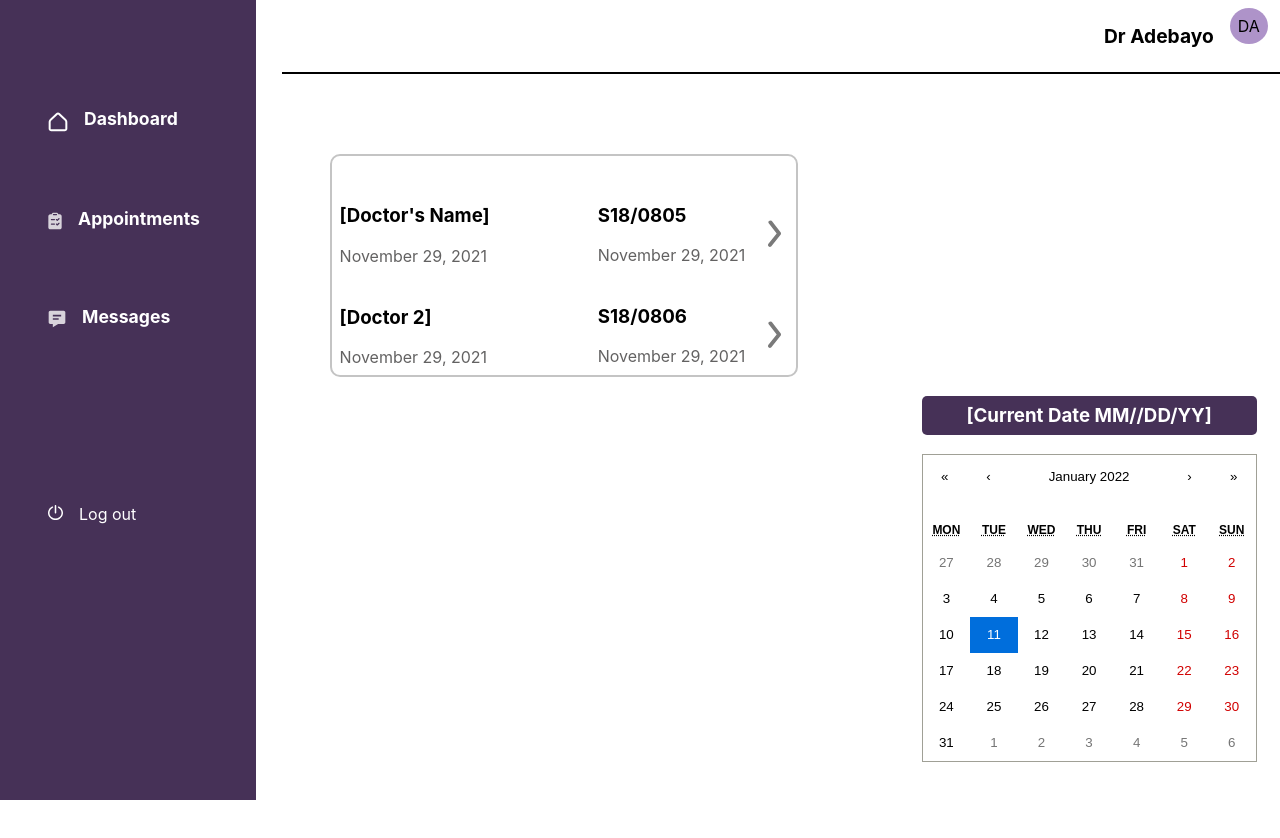
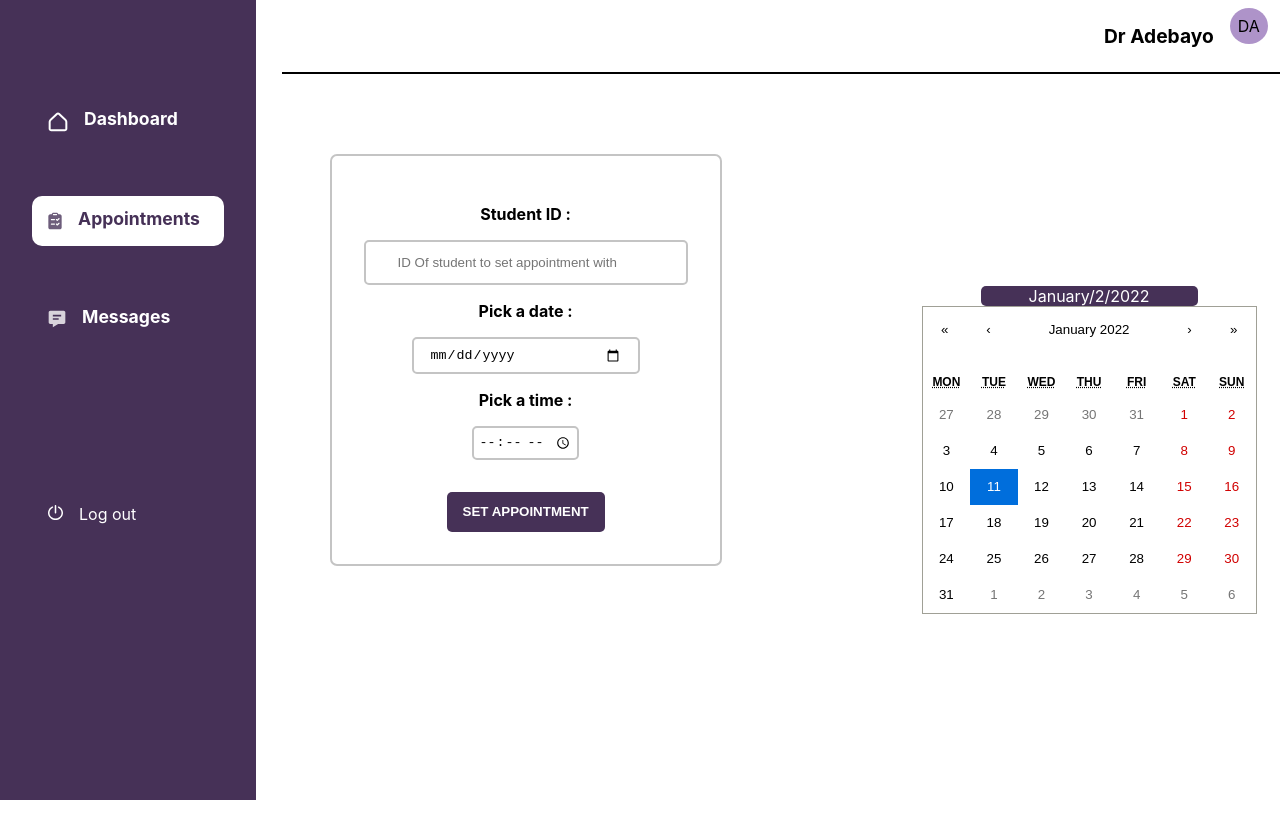
Before and after one commit to adedotxn/SWEP-help-center-for-oau-health-center, a React (Create React App) app: page /staff/appointment in a window 1280 px wide. Shown: the top 838 px of the page. Before the commit the page ends 800 px from the top, so only its background shows below. Built offline with nearby package versions, Linux system fonts and the light colour scheme; sample sign-in values are in the browser's storage; the HTML template or start-up script is replaced by a standard one.

Commit message:
adjusted appointment to post data

```diff
--- a/src/Components/Staff/Appointment/appointment.jsx
+++ b/src/Components/Staff/Appointment/appointment.jsx
@@ -13,7 +13,14 @@ import 'react-calendar/dist/Calendar.css'
 
 const StaffAppointment = () => {
 
-    const date = "November 29, 2021"
+    const date = new Date();
+    const months = ["January", "February", "March", "April", "May", "June", "July", "August", "September", "October", "November", "December"]
+    let month = months[date.getMonth()];
+    const year = date.getFullYear()
+    const day = date.getDay();
+
+    const fullDate = month + '/' + day + '/' + year
+
     const [openCard, setCard] = useState(false);
 
     const [value, onChange] = useState(new Date())
@@ -33,11 +40,9 @@ const StaffAppointment = () => {
                     <div>
                         {/* The calendar bar with the grey bg */}
                         <div className="mobile_calender_bar">
-                            <h3>{date}</h3>
-
-
-                            <img src={calenderIcon} alt="calender-icon"
-                                onClick = {() => setCard(!openCard)}/>
+                            <div className="current-date">
+                                <h3>{fullDate} </h3>
+                            </div>
                         </div>
 
                     </div>
@@ -52,11 +57,11 @@ const StaffAppointment = () => {
 
 
                     {/* The Appointment Details */}
-                    <StaffAppointmentDetails />
+                    <StaffAppointmentDetails  />
 
                     <div className="desktop_calender_bar">
                         <div className="bar-title">
-                            <h3>[Current Date MM//DD/YY]</h3>
+                            <span> {fullDate} </span>
                         </div>
 
                         <div className="calender-box">
--- a/src/Components/Staff/Appointment/details.jsx
+++ b/src/Components/Staff/Appointment/details.jsx
@@ -1,50 +1,64 @@
 import React from "react";
 
 import '../../../Styles/Staff/details.css'
-
-import forwardIcon from '../../../images/forward.svg'
-import { doctorData } from "../../../data/doctordata";
-import { studentData } from "../../../data/studentdata";
 import { Link } from "react-router-dom";
+import http from "../../../http-config";
+import { useState } from "react";
 //import { useState } from "react";
 
 
 //might have to create separate for mobile and desktop 'cause of props but i'll do that later
 const StaffAppointmentDetails = () => {
-    const date = "November 29, 2021"
+
+
+    const [details, setDetails] = useState({studentId : "", date: "", time: ""})
+
+    const postAppointment = async () => {
+        try {
+            const {data} = await http.post('/staff/appointment', details);
+            console.log(data)
+
+        } catch (error) {
+            console.log(error.response?.data || error.message)
+        }
+    }
+
+    const addStudent = (e) => {
+        setDetails({...details, studentId: e.target.value});
+    }
+    const addDate = (e) => {
+        setDetails({...details, date: e.target.value});
+    }
+
+    const addTime = (e) => {
+        setDetails({...details, time: e.target.value})
+    }
 
     /*const [reshedule, setReshedule] = useState(false)*/
 
     return (
         <div className="appt-details-container">
             <div className="appt-details">
-                <div className = "appt-details-doctor">
-                    {doctorData.map((doctor) => (
+                <div className="appt-inputs">
+                       <label > <strong>Student ID :</strong>  </label>
+                        <input className="id-input" type="text" placeholder="ID Of student to set appointment with"
+                            onChange={addStudent}
+                        />
 
-                        <div key ={doctor.id}>
-                            <h3>{doctor.name}</h3>
-                            <span> {date} </span>
-                        </div>
 
-                    ))}
-                </div>
+                        <label > <strong>Pick a date :</strong>  </label>
+                        <input  className="date-input" type="date"
+                            onChange={addDate}
+                        />
 
-                <div className="appt-details-student">
-                    {studentData.map((patient) => (
-                        <div className = "student_appt" key = {patient.id}>
-                            <div>
-                                <h3>{patient.studentID}</h3>
-                                <span>{date}</span>
-                            </div>
 
-                            <Link className="link" to="/staff/reshedule">
-                                <div className = "details-icon">
-                                    <img src={forwardIcon} alt="appointment details" />
-                                </div>
-                            </Link>
-                        </div>
-                    ))}
-                </div>
+                        <label > <strong>Pick a time :</strong>  </label>
+                        <input  className="time-input" type="time"
+                            onChange={addTime}
+                        />
+
+                        <button onClick={postAppointment}> Set Appointment </button>
+                    </div>
             </div>
         </div>
 
--- a/src/Components/Staff/loginpage.jsx
+++ b/src/Components/Staff/loginpage.jsx
@@ -1,8 +1,28 @@
-import React from "react";
+import React, {useState} from "react";
 import '../../Styles/Staff/loginpage.css'
-import { Link} from "react-router-dom";
+import { Link, useParams} from "react-router-dom";
+import http from "../../http-config";
 
 const StaffLogin = () => {
+
+    const [credentials, setCredentials] = useState({staffID: ""});
+
+    const handleLogin = async () => {
+        try {
+            const {data} = await http.post('/staff/login', credentials);
+            console.log(data)
+
+        } catch (error) {
+            console.log(error.response?.data || error.message)
+        }
+    }
+
+    const handleStaffID = (e) => {
+        setCredentials({...credentials, staffID: e.target.value});
+    }
+
+    const { token } = useParams()
+
     return (
         <div className = "staff_login_container">
 
@@ -19,14 +39,25 @@ const StaffLogin = () => {
 
                 <form action="" className="staff_login_form">
                     <label htmlFor="staffID"> Staff ID </label>
-                    <input type="text"   placeholder = "Staff ID"/>
+
+                    <input
+                        type="text"
+                        placeholder = "Staff ID"
+                        value = {credentials.staffID}
+                        onChange={handleStaffID}
+                    />
 
                     <label htmlFor="surname"> Surname </label>
                     <input type="text"   placeholder = "Surname"/>
                 </form>
 
                 <div>
-                    <button> LOG IN </button>
+                    {/* <Link to={`verify/${token}`}>
+                        <button onClick={handleLogin}> LOG IN </button>
+                    </Link> */}
+                    <Link to="/staff/dashboard">
+                        <button>logg in</button>
+                    </Link>
                     <Link className="link" to="/student">
                         <span> or continue as student </span>
                     </Link>
--- a/src/Components/Staff/sidebar.jsx
+++ b/src/Components/Staff/sidebar.jsx
@@ -31,7 +31,7 @@ const StaffSidebar = ({open, setOpen}) => {
                         </NavLink>
 
                         <NavLink
-                            to="/staff_appointment"
+                            to="/staff/appointment"
                             className={({ isActive }) =>
                                 isActive ? activeClassName : inactiveClassName
                             }>
--- a/src/Components/Student/Home/positive_feedback.jsx
+++ b/src/Components/Student/Home/positive_feedback.jsx
@@ -30,7 +30,7 @@ const PositiveFeedback = ({message, description, name, handlePrescription}) => {
 
                     <div className="feedback_btn">
 
-                        {message ? <button className="view_pres"> Request a session </button> :
+                        {message ? <button className="view_pres"> Book an appointment </button> :
                         <button className="view_pres" onClick = {handlePrescription}> View Prescription</button>}
 
                         <button className="return" onClick={() => {
--- a/src/Styles/Staff/appointment.css
+++ b/src/Styles/Staff/appointment.css
@@ -27,7 +27,6 @@
     margin-top:.5rem;
     margin-left: 1rem;
 }
-
 .show {
     display: block;
 }
@@ -57,11 +56,15 @@
         display: none;
     }
     .desktop_calender_bar {
-        display: block;
+        display: flex;
+        flex-direction: column;
         width: fit-content;
+        place-items: center;
         position: relative;
         left:50vw;
+        bottom:35vh;
     }
+
     .bar-title {
         text-align: center;
         color: white;
@@ -69,15 +72,10 @@
         border-radius: .3125rem;
 
     }
-    .bar-title h3 {
-        padding: .5rem 1rem;;
+    .bar-title span {
+        padding: 5rem 3rem;;
     }
-    /*.calender-box {
-        width: 20.9375rem;
-        height: 13rem;
-        background-color: white;
-        box-shadow: 2px 2px 8px var(--widelyUsedGrey);
-    }*/
+
     .calender-box {
         width: 20.9375rem;
     }
--- a/src/Styles/Staff/details.css
+++ b/src/Styles/Staff/details.css
@@ -2,12 +2,10 @@
     margin-top: 1rem;
 }
 .appt-details {
-    display: flex;
-    justify-content: space-between;
-    padding: 0 2rem;
-    justify-items: center;
+    display: grid;
+    place-items: center;
 }
-.appt-details-doctor div  {
+/* .appt-details-doctor div  {
     margin-top:2.5rem;
 }
 .appt-details-doctor span, .student_appt span {
@@ -15,21 +13,67 @@
 }
 .appt-details-student>div {
     margin-top: 1.3rem;
-}
-.student_appt {
+} */
+/* .student_appt {
     display: flex;
     justify-content: flex-end;
 }
 .details-icon {
     margin-top: 1.3rem;;
+} */
+
+.appt-inputs {
+    display: grid;
+    place-items: center;
+    gap:1rem;
+    margin-top:1rem;
+}
+.appt-inputs input {
+    border: 2px solid var(--widelyUsedGrey);
+    border-radius: 5px;
+}
+.id-input {
+    padding: .8rem 2rem;;
+    width: 50vw;
+}
+.date-input {
+    padding:.5rem 1rem;
+    width: 40vw;;
+}
+.time-input {
+    padding: .3rem;
 }
 
+.appt-inputs>button {
+    background-color: var(--primaryColor);
+    border: 0px solid;
+    padding: .8rem 1rem;;
+    color: white;
+    text-transform: uppercase;
+    border-radius: 5px;
+    margin-top: 1rem;;
+    font-weight: 600;
+}
+.appt-inputs label {
+    text-align: left;
+}
 @media screen and (min-width: 768px) {
     .appt-details {
         margin-left:3rem;
-        width:35vw;
+        width:fit-content;
         border: 2px solid var(--widelyUsedGrey);
-        padding:.5rem;
-        border-radius: .625rem;
+        padding:2rem;
+        border-radius: 7px;
+    }
+    .appt-inputs {
+        display: grid;
+        place-items: left;
+    }
+    .id-input {
+        width:20vw;
+    }
+
+    .date-input {
+        width:15vw;
     }
 }
```
Also changed, not shown: src/Components/Staff/verifylogin.jsx (added, +39 -0 lines), src/Components/Student/loginpage.jsx (+1 -8 lines).
